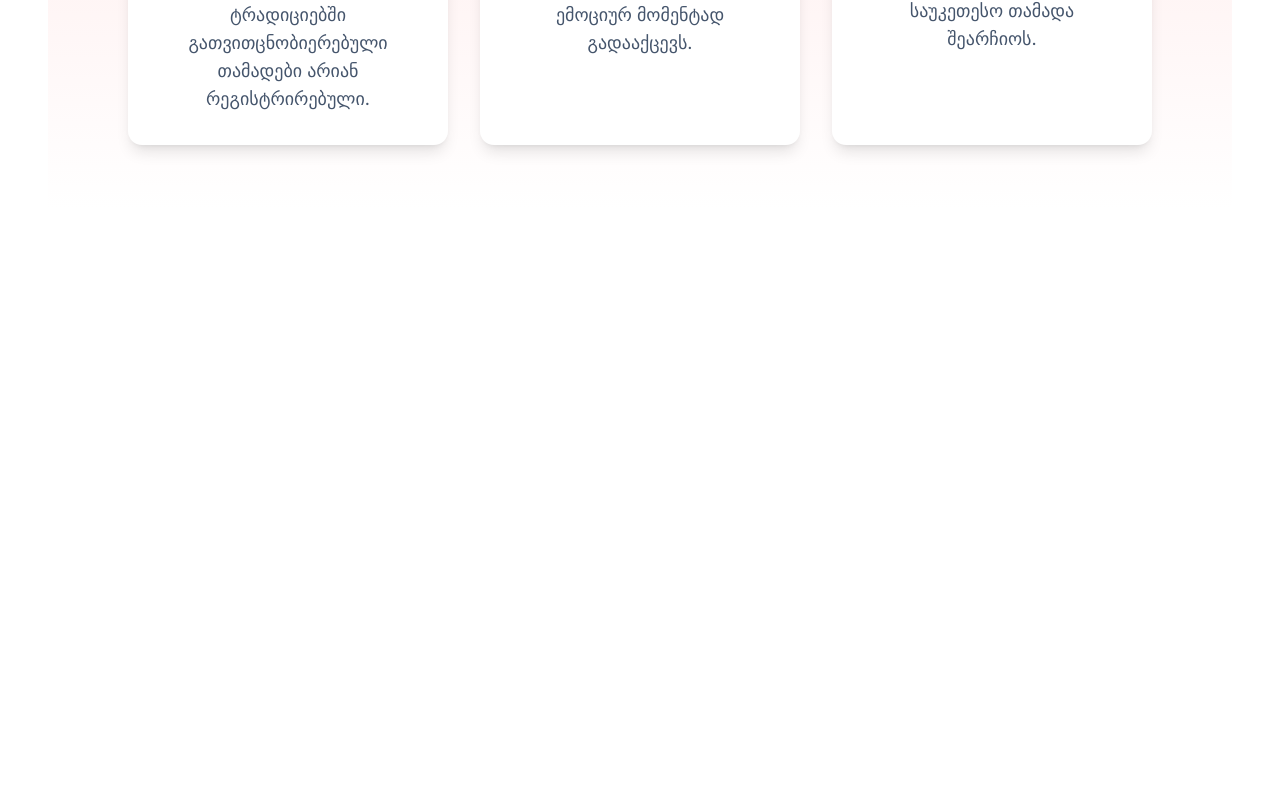
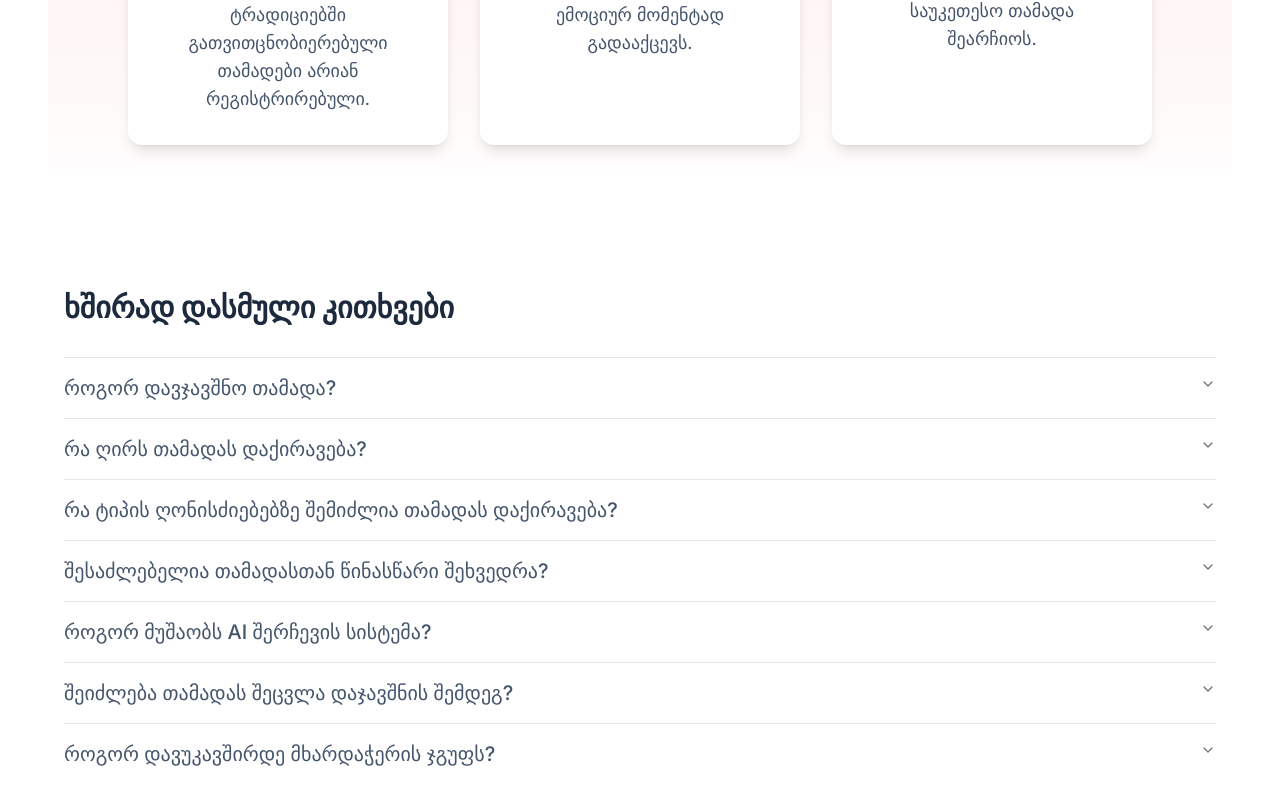
Before and after one commit to lukaChikashvili/Tamada, a Next.js app in the folder client/: page / in a window 1280 px wide. Shown: the part 2100-2905 px from the top of the page. Before the commit the page ends 2309 px from the top, so only its background shows below. Built offline with nearby package versions, Linux system fonts and the light colour scheme; no server answers; a web font is replaced by a local one.

Commit message:
add faq accordion with shadcn

```diff
--- a/client/app/page.js
+++ b/client/app/page.js
@@ -1,5 +1,7 @@
 import TamadaCard from "@/components/TamadaCard";
+import { Accordion, AccordionContent, AccordionItem, AccordionTrigger } from "@/components/ui/accordion";
 import { Button } from "@/components/ui/button";
+import { faqData } from "@/public/faq";
 import { restaurants } from "@/public/restaurants";
 import { tamadas } from "@/public/tamadas";
 import {  ChevronRight, Wine } from "lucide-react";
@@ -107,6 +109,29 @@ export default function Home() {
   </div>
 </section>
 
+
+
+<section className="py-12 ">
+
+  <div className="container mx-auto px-4">
+  <h2 className="border-b py-8 text-3xl text-slate-800 font-extrabold">ხშირად დასმული კითხვები</h2>
+
+   <Accordion type = "single" collapsible className = "w-full ">
+    {faqData.map((faq, index) => (
+       <AccordionItem key = {faq.id} value = {`item-${index}`}>
+       <AccordionTrigger className="text-xl text-slate-600 cursor-pointer transition duration-300  hover:text-red-400">{faq.question}</AccordionTrigger>
+       <AccordionContent className="text-xl cursor-pointer">
+         {faq.answer}
+       </AccordionContent>
+</AccordionItem>
+    ))}
+
+   </Accordion>
+
+
+  </div>
+</section>
+
     </main>
   );
 }
--- /dev/null
+++ b/client/public/faq.js
@@ -0,0 +1,30 @@
+export const faqData = [
+    {
+      question: "როგორ დავჯავშნო თამადა?",
+      answer: "დაჯავშნისთვის უბრალოდ აირჩიეთ სასურველი თამადა, მიუთითეთ ღონისძიების დეტალები და დააჭირეთ 'დაჯავშნა' ღილაკს. ჩვენი სისტემა ავტომატურად დაამუშავებს თქვენს მოთხოვნას.",
+    },
+    {
+      question: "რა ღირს თამადას დაქირავება?",
+      answer: "ფასები დამოკიდებულია თამადის გამოცდილებაზე, ღონისძიების ხანგრძლივობაზე და დამატებით მომსახურებაზე. თითოეული თამადას გვერდზე შეგიძლიათ იხილოთ დეტალური ფასები.",
+    },
+    {
+      question: "რა ტიპის ღონისძიებებზე შემიძლია თამადას დაქირავება?",
+      answer: "ჩვენი პლატფორმა გაძლევთ შესაძლებლობას დაიქირაოთ თამადა ქორწილებისთვის, დაბადების დღეებისთვის, კორპორატიული ღონისძიებებისთვის და სამგლოვიარო სუფრებისთვის.",
+    },
+    {
+      question: "შესაძლებელია თამადასთან წინასწარი შეხვედრა?",
+      answer: "დიახ, ზოგი თამადა გთავაზობთ წინასწარ ონლაინ ან პირად შეხვედრას, რათა შეთანხმდეთ დეტალებზე. ეს მითითებულია მათ პროფილებში.",
+    },
+    {
+      question: "როგორ მუშაობს AI შერჩევის სისტემა?",
+      answer: "ჩვენი პლატფორმა იყენებს AI-ს, რათა მომხმარებლის მოთხოვნების მიხედვით საუკეთესო თამადა შეარჩიოს, რაც ამცირებს ძიების დროს და ზრდის ღონისძიების ხარისხს.",
+    },
+    {
+      question: "შეიძლება თამადას შეცვლა დაჯავშნის შემდეგ?",
+      answer: "თამადას შეცვლა შესაძლებელია დაჯავშნიდან 48 საათის განმავლობაში. ამისთვის დაგვიკავშირდით ჩვენი მხარდაჭერის ჯგუფთან.",
+    },
+    {
+      question: "როგორ დავუკავშირდე მხარდაჭერის ჯგუფს?",
+      answer: "თქვენ შეგიძლიათ დაგვიკავშირდეთ აპლიკაციის დახმარების განყოფილებიდან ან მოგვწეროთ ელფოსტაზე support@tamada.com.",
+    },
+  ];
```
